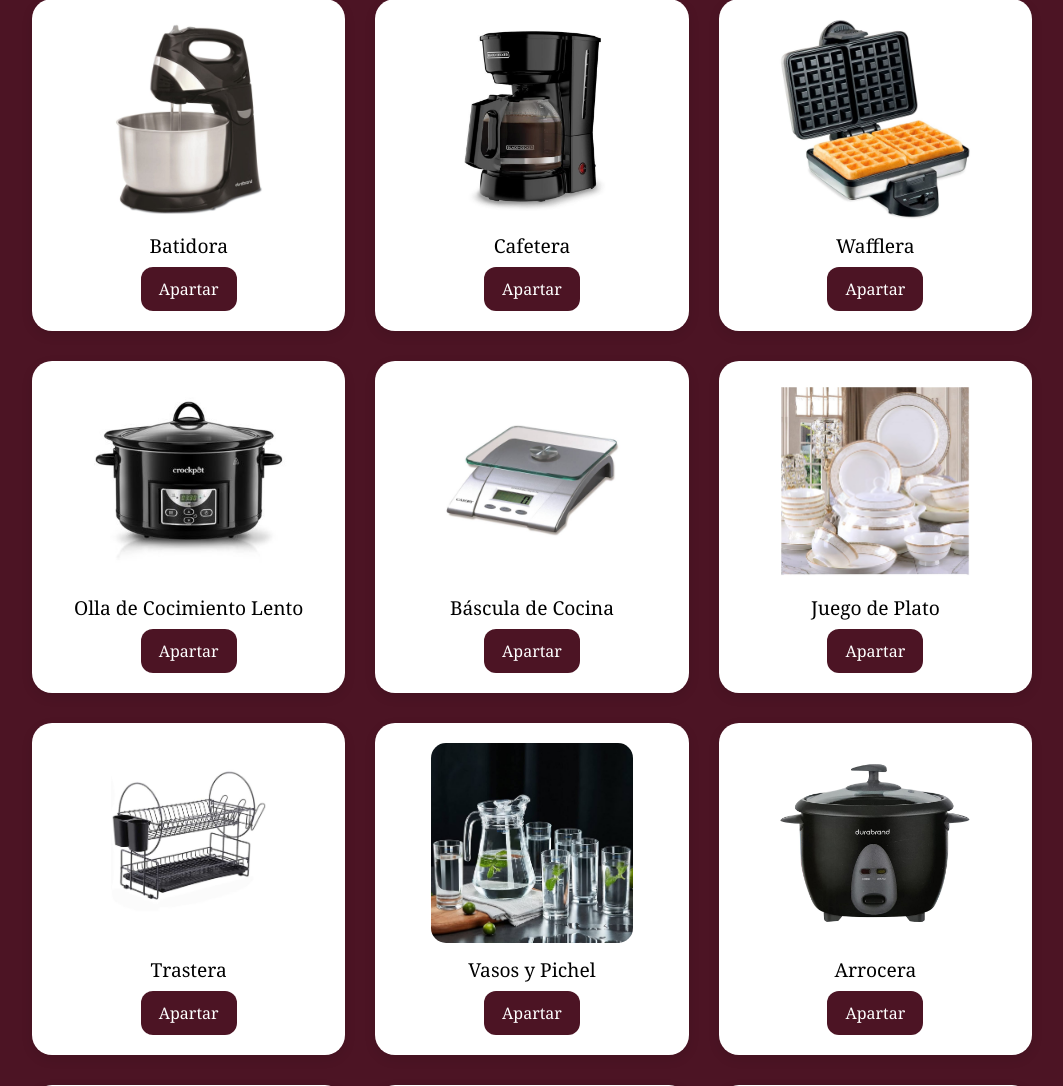
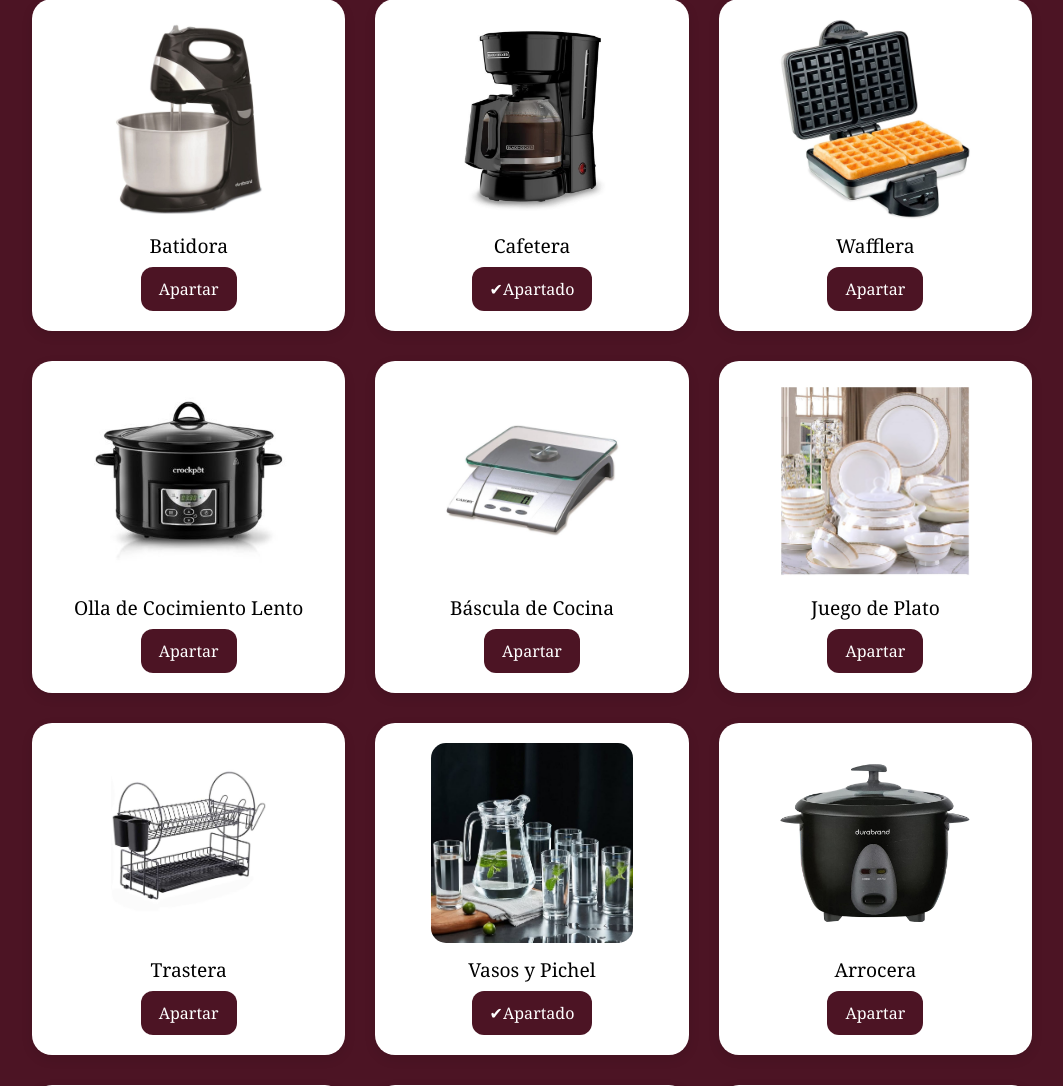
Before and after one commit to kristyCucul/boda-web, a PHP site: page /wishlist.php in a window 1280 px wide. Shown: the part 641-1727 px from the top of the page, without its empty margins (108-1171 px from the left). Run offline with PHP 8.4, Linux system fonts and the light colour scheme.

Commit message:
Update wishlist.php

```diff
--- a/wishlist.php
+++ b/wishlist.php
@@ -120,8 +120,7 @@
     <div class="regalo">
       <img src="multimedia/wishlist/5.jpg" alt="Licuadora">
       <h3>Cafetera</h3>
-    <a href="https://docs.google.com/forms/d/e/1FAIpQLSebMnUVtg6beGkNrygig353NguHOJXmfj8ooGDvK2H1jt2qrA/viewform?usp=header" target="_blank">
-   <button type="button">Apartar</button>
+   <button type="button">✔Apartado</button>
     </a>
     </div>
 
@@ -168,8 +167,7 @@
     <div class="regalo">
       <img src="multimedia/wishlist/11.jpg" alt="Licuadora">
       <h3>Vasos y Pichel</h3>
-    <a href="https://docs.google.com/forms/d/e/1FAIpQLSebMnUVtg6beGkNrygig353NguHOJXmfj8ooGDvK2H1jt2qrA/viewform?usp=header" target="_blank">
-   <button type="button">Apartar</button>
+   <button type="button">✔Apartado</button>
     </a>
     </div>
 
@@ -354,7 +352,13 @@
    <button type="button">Apartar</button>
     </a>
     </div>
-
+    <div class="regalo">
+      <img src="multimedia/wishlist/35.jpg" alt="Licuadora">
+      <h3>Trapeador Giratorio</h3>
+    <a href="https://docs.google.com/forms/d/e/1FAIpQLSebMnUVtg6beGkNrygig353NguHOJXmfj8ooGDvK2H1jt2qrA/viewform?usp=header" target="_blank">
+   <button type="button">Apartar</button>
+    </a>
+    </div>
   </div>
 </main>
 </body>
```
